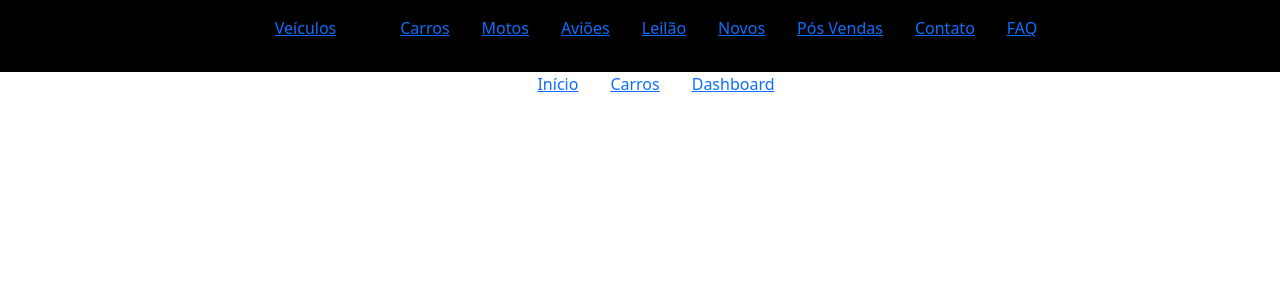
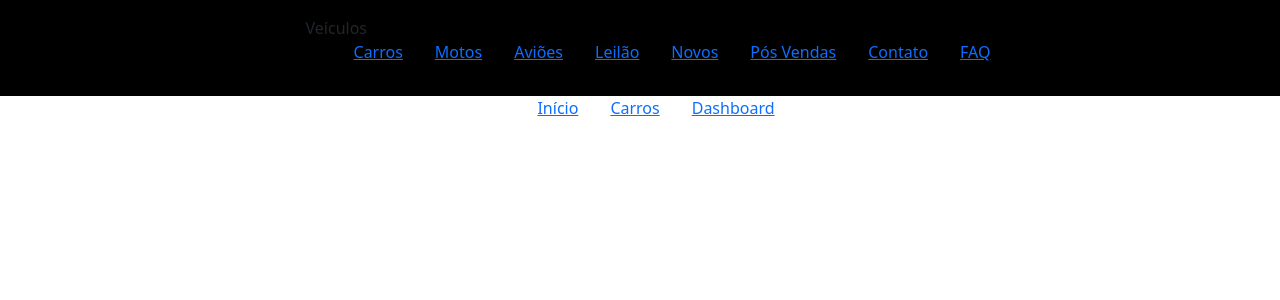
Before and after one commit to Samanta00/Novo_Projeto_Completo, a React (Create React App) app in the folder Frontend/marketplace_veiculos/: page /menu in a window 1280 px wide. Shown: the top 300 px of the page. Built offline with nearby package versions, Linux system fonts and the light colour scheme.

Commit message:
feat: adicionando novas rotas na navegação

```diff
--- a/Frontend/marketplace_veiculos/src/paginas/cabecalho/index.jsx
+++ b/Frontend/marketplace_veiculos/src/paginas/cabecalho/index.jsx
@@ -1,6 +1,6 @@
 import React from "react";
-import './style.css'
-import Carros from "../carros";
+import { Link } from "react-router-dom";
+import './style.css';
 
 const Cabecalho = () => {
     return (
@@ -8,29 +8,22 @@ const Cabecalho = () => {
             <nav>
                 <ul>
                     <li>
-                        <a href="#">
-                            Veículos
-                        </a>
+                        <span>Veículos</span>
+                        <ul>
+                            <li><Link to="/carros">Carros</Link></li>
+                            <li><Link to="/motos">Motos</Link></li>
+                            <li><Link to="/avioes">Aviões</Link></li>
+                            <li><Link to="/leilao">Leilão</Link></li>
+                            <li><Link to="/novos">Novos</Link></li>
+                            <li><Link to="/pos-vendas">Pós Vendas</Link></li>
+                            <li><Link to="/contato">Contato</Link></li>
+                            <li><Link to="/faq">FAQ</Link></li>
+                        </ul>
                     </li>
-                    <ul>
-                        <li>
-                            <a href="/carros" >Carros</a>
-                        </li>
-                        <li><a href="#">Motos</a></li>
-                        <li><a href="#">Aviões</a></li>
-                    </ul>
-                    <li><a href="#">Leilão</a></li>
-                    <li><a href="#">Novos</a></li>
-                    <li><a href="#">Pós Vendas</a></li>
-                    <li><a href="#">Contato</a></li>
-                    <li><a href="#">FAQ</a></li>
                 </ul>
-
             </nav>
-
         </header>
-
-    )
-}
+    );
+};
 
 export default Cabecalho;
```
